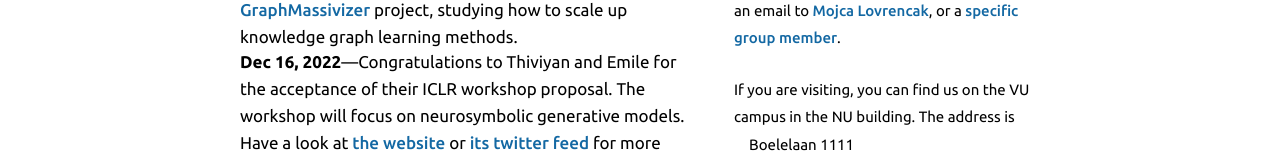
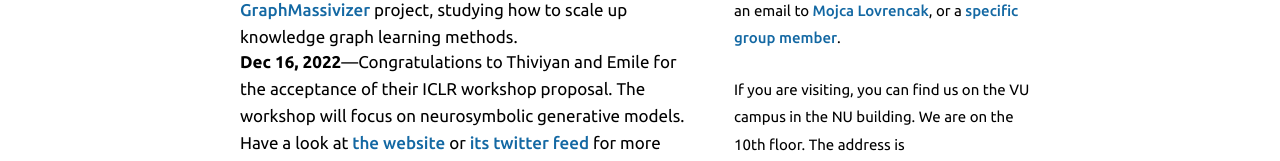
Before and after one commit to lr-vu/site, a Jekyll site: the page built from index.md, in a window 1280 px wide, cut to the strip 499-837 px from the top of the page. Shown: the part 156-317 px from the top of the strip. Built offline with Jekyll 4.4.1, drawn with Linux system fonts in a browser that asks for light colours; our own code applies the rules of GitHub Pages for plain Markdown files.

Commit message:
Add note abt floor.

```diff
--- a/index.md
+++ b/index.md
@@ -45,7 +45,7 @@ dark: true
     page</a>. Otherwise send an email to <a href="mailto:m.lovrencak@vu.nl">Mojca Lovrencak</a>, or a <a
     href="/about/people">specific group member</a>.
 
-    <p>If you are visiting, you can find us on the VU campus in the NU building. The
+    <p>If you are visiting, you can find us on the VU campus in the NU building. We are on the 10th floor. The
     address is</p>
       <div class="address">Boelelaan 1111<br>
       1103HG Amsterdam </div>
```
